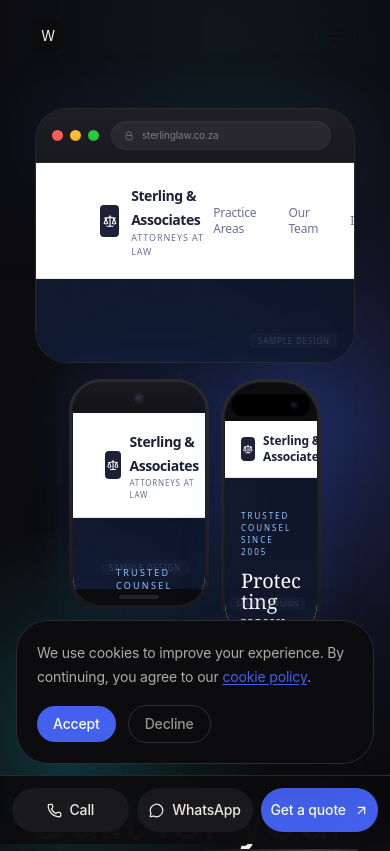
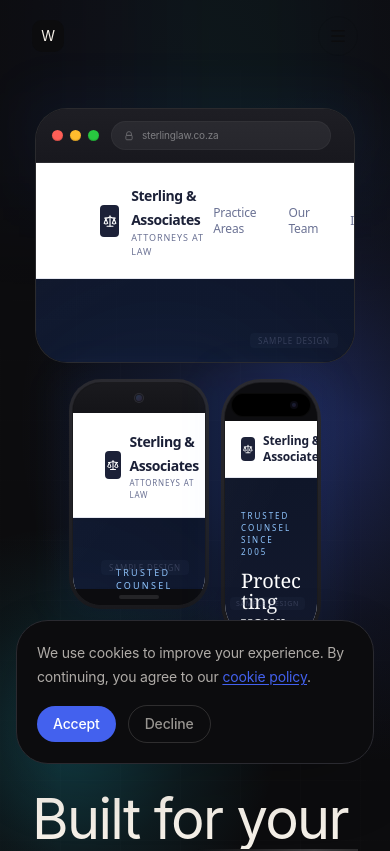
Before and after one commit to MlungisiMahlangu/web-studio-website, a Next.js app: page / in a window 390 px wide. Shown: the top 851 px of the page. Built offline with nearby package versions, Linux system fonts and the light colour scheme.

Commit message:
Remove mobile bottom bar (Call, WhatsApp, Get a quote)

```diff
--- a/app/layout.tsx
+++ b/app/layout.tsx
@@ -4,7 +4,6 @@ import type { Metadata, Viewport } from 'next'
 import { STUDIO_NAME, STUDIO_TAGLINE, STUDIO_DESCRIPTION } from '@/lib/constants'
 import Navbar from '@/components/layout/navbar'
 import Footer from '@/components/layout/footer'
-import MobileBar from '@/components/layout/mobile-bar'
 import { SmoothScroll } from '@/components/ui/smooth-scroll'
 import CookieBanner from '@/components/ui/cookie-banner'
 import './globals.css'
@@ -79,7 +78,6 @@ export default function RootLayout({
           <Navbar />
           <main id="main-content">{children}</main>
           <Footer />
-          <MobileBar />
           <CookieBanner />
         </SmoothScroll>
         {process.env.NODE_ENV === 'production' && <Analytics />}
--- a/components/layout/mobile-bar.tsx
+++ /dev/null
@@ -1,35 +0,0 @@
-import Link from 'next/link'
-import { Phone, MessageCircle, ArrowUpRight } from 'lucide-react'
-import { STUDIO_WHATSAPP } from '@/lib/constants'
-
-export default function MobileBar() {
-  return (
-    <div className="fixed bottom-0 left-0 right-0 z-40 lg:hidden bg-ink/95 backdrop-blur-xl border-t border-line-dark">
-      <div className="flex items-center gap-2 p-3">
-        <a
-          href={`tel:+27649531145`}
-          className="flex-1 flex items-center justify-center gap-2 rounded-full bg-ink-light text-cream py-3 text-sm font-medium"
-        >
-          <Phone size={15} />
-          Call
-        </a>
-        <a
-          href={`https://wa.me/${STUDIO_WHATSAPP}`}
-          target="_blank"
-          rel="noreferrer"
-          className="flex-1 flex items-center justify-center gap-2 rounded-full bg-ink-light text-cream py-3 text-sm font-medium"
-        >
-          <MessageCircle size={15} />
-          WhatsApp
-        </a>
-        <Link
-          href="/contact"
-          className="flex-1 flex items-center justify-center gap-2 rounded-full bg-accent text-white py-3 text-sm font-medium"
-        >
-          Get a quote
-          <ArrowUpRight size={15} />
-        </Link>
-      </div>
-    </div>
-  )
-}
```
